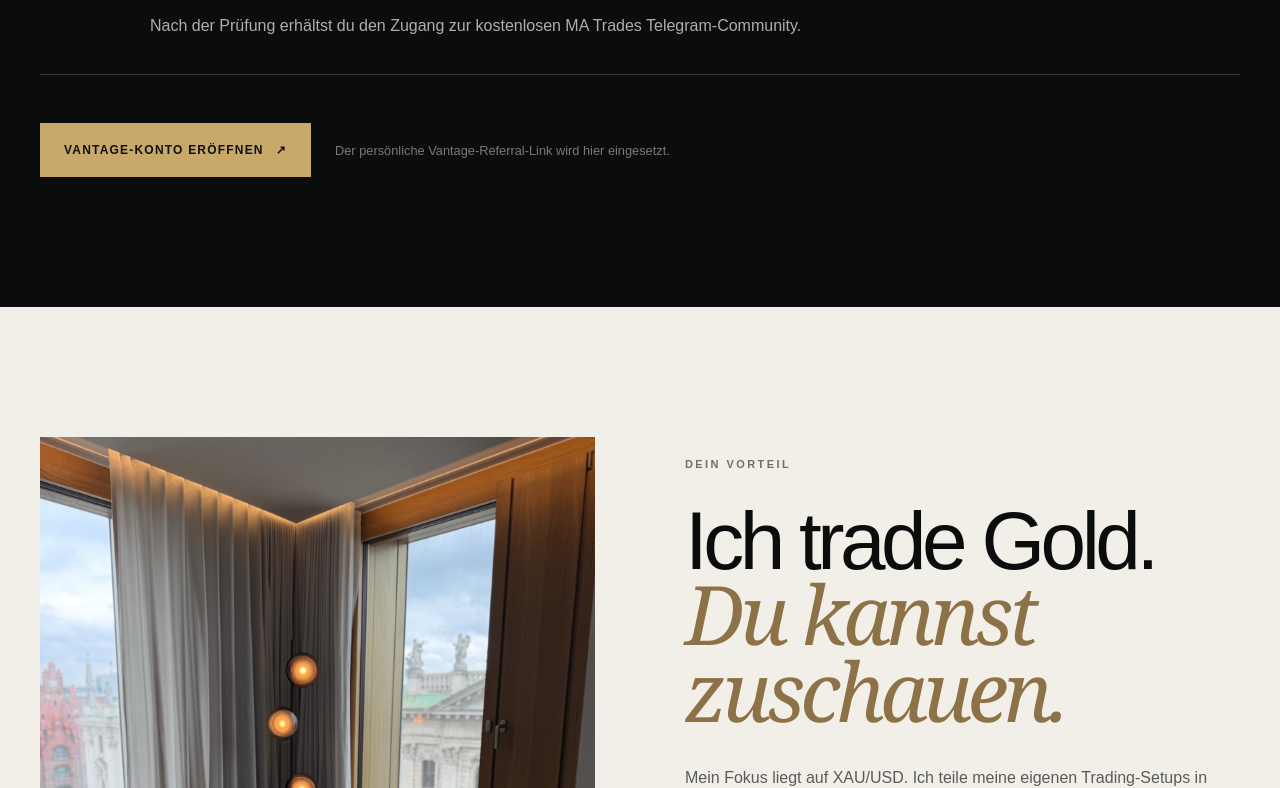
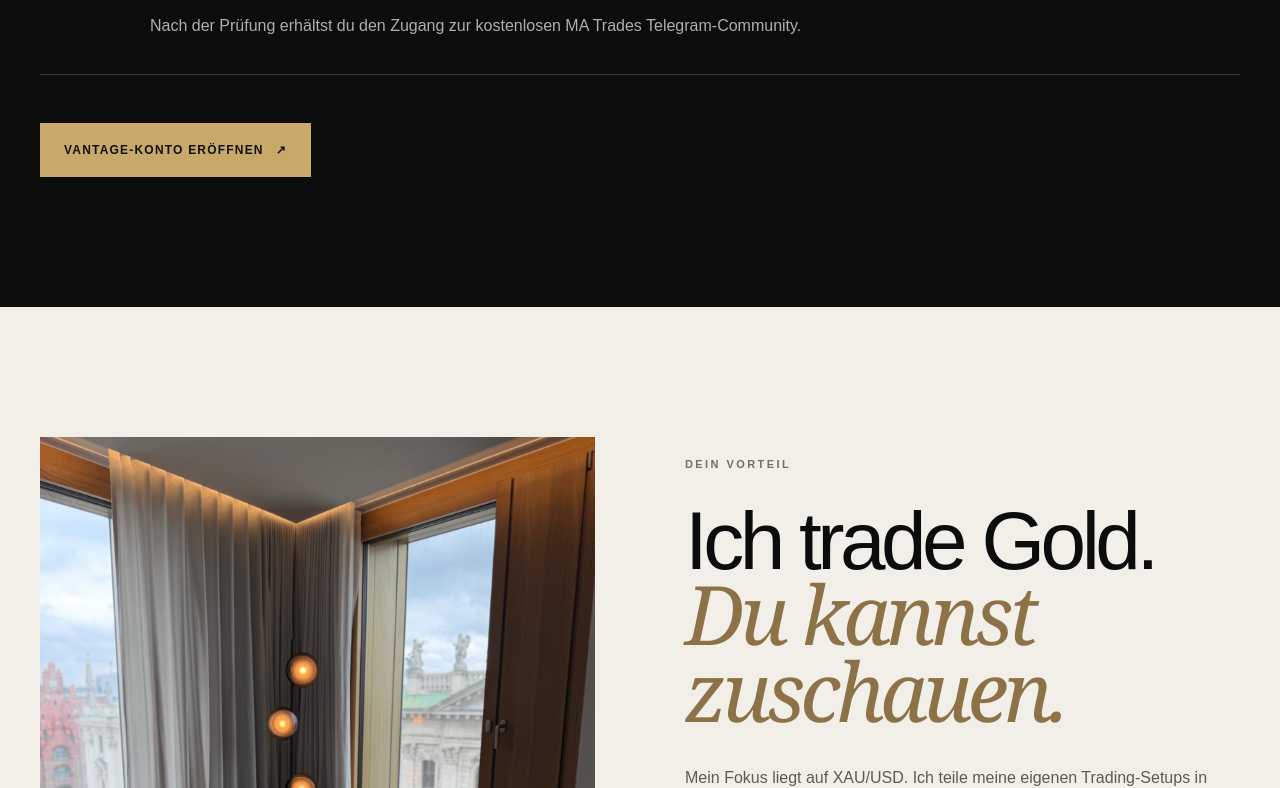
Before and after one commit to leonschuessler-del/max-aulbach-trading, a Next.js app: page / in a window 1280 px wide. Shown: the part 3252-4040 px from the top of the page. Built offline with nearby package versions, Linux system fonts and the light colour scheme.

Commit message:
Add Vantage referral link and fix mobile hero framing

```diff
--- a/app/logo.css
+++ b/app/logo.css
@@ -36,7 +36,7 @@
   }
 
   .hero-image {
-    object-position: 66% center;
+    object-position: 58% center;
   }
 
   #broker {
--- a/app/page.tsx
+++ b/app/page.tsx
@@ -1,6 +1,6 @@
 import Image from "next/image";
 
-const BROKER_URL = "#broker"; // Vantage referral link is inserted here.
+const BROKER_URL = "https://www.vantagemarkets.com/open-live-account/?affid=MzIzNzA2NzE=&invitecode=8RDcF8cx";
 const TELEGRAM_URL = "https://t.me/maxaulbach";
 
 const steps = [
@@ -31,7 +31,7 @@ export default function Home() {
             <Image src="/images/ma-logo-transparent.png" alt="Max Aulbach Trade Company" width={900} height={769} priority />
           </a>
           <div className="nav-links"><a href="#ablauf">Ablauf</a><a href="#about">Über Max</a><a href="#faq">FAQ</a></div>
-          <a className="nav-cta" href={BROKER_URL}>Kostenlos starten <Arrow /></a>
+          <a className="nav-cta" href={BROKER_URL} target="_blank" rel="sponsored noreferrer noopener">Kostenlos starten <Arrow /></a>
         </nav>
       </header>
 
@@ -43,7 +43,7 @@ export default function Home() {
           <h1>Ich trade.<br />Ich teile.<br /><em>Du entscheidest.</em></h1>
           <p className="hero-copy">Erhalte Einblicke in meine Setups, Analysen und Trades – transparent, nachvollziehbar und direkt auf dein Handy.</p>
           <div className="hero-actions">
-            <a className="button button-light" href={BROKER_URL}>Jetzt kostenlos starten <Arrow /></a>
+            <a className="button button-light" href={BROKER_URL} target="_blank" rel="sponsored noreferrer noopener">Jetzt kostenlos starten <Arrow /></a>
             <a className="text-link" href="#ablauf">So funktioniert&apos;s <span>↓</span></a>
           </div>
           <div className="trust-row"><span>Keine Abonnements</span><span>Keine versteckten Kosten</span><span>Volle Kontrolle</span></div>
@@ -65,7 +65,7 @@ export default function Home() {
       <section className="process section" id="ablauf">
         <div className="shell"><p className="kicker kicker-light">In vier Schritten</p><div className="section-heading"><h2>So bekommst du<br /><i>deinen Zugang.</i></h2><p>Ein klarer Ablauf. Kein Abo. Keine versteckten Community-Gebühren.</p></div>
           <div className="steps">{steps.map(([number,title,text]) => <article className="step" key={number}><span>{number}</span><div><h3>{title}</h3><p>{text}</p></div></article>)}</div>
-          <div className="process-actions" id="broker"><a className="button button-accent" href={BROKER_URL}>Vantage-Konto eröffnen <Arrow /></a><small>Der persönliche Vantage-Referral-Link wird hier eingesetzt.</small></div>
+          <div className="process-actions" id="broker"><a className="button button-accent" href={BROKER_URL} target="_blank" rel="sponsored noreferrer noopener">Vantage-Konto eröffnen <Arrow /></a></div>
         </div>
       </section>
 
@@ -89,7 +89,7 @@ export default function Home() {
 
       <section className="faq section shell" id="faq"><p className="kicker">Gut zu wissen</p><div className="faq-grid"><h2>Häufige<br /><i>Fragen.</i></h2><div>{faqs.map(([q,a],i) => <details key={q} open={i===0}><summary>{q}<span>+</span></summary><p>{a}</p></details>)}</div></div></section>
 
-      <section className="final-cta"><Image src="/images/trading-chart-cash.jpg" alt="" fill sizes="100vw" /><div className="final-overlay" /><div className="shell final-content"><p className="eyebrow"><span /> DEIN NÄCHSTER SCHRITT</p><h2>Bereit,<br /><i>anzufangen?</i></h2><a className="button button-accent" href={BROKER_URL}>Jetzt kostenlos starten <Arrow /></a></div></section>
+      <section className="final-cta"><Image src="/images/trading-chart-cash.jpg" alt="" fill sizes="100vw" /><div className="final-overlay" /><div className="shell final-content"><p className="eyebrow"><span /> DEIN NÄCHSTER SCHRITT</p><h2>Bereit,<br /><i>anzufangen?</i></h2><a className="button button-accent" href={BROKER_URL} target="_blank" rel="sponsored noreferrer noopener">Jetzt kostenlos starten <Arrow /></a></div></section>
 
       <footer><div className="shell footer-top"><div className="brand-logo brand-logo-footer"><Image src="/images/ma-logo-transparent.png" alt="Max Aulbach Trade Company" width={900} height={769} /></div><p>Eine Trading-Community, aufgebaut auf Transparenz, klaren Strategien und kontinuierlicher Weiterentwicklung.</p><div><a href="https://www.instagram.com/max_aulbach/" target="_blank" rel="noreferrer">Instagram · @Max_Aulbach</a><a href={TELEGRAM_URL} target="_blank" rel="noreferrer">Telegram</a></div></div><div className="shell legal"><p>© 2026 MA Trades™ · Alle Rechte vorbehalten.</p><p>Trading mit CFDs und Forex ist mit erheblichen Risiken verbunden und kann zum vollständigen Verlust des eingesetzten Kapitals führen. Alle Inhalte dienen ausschließlich Informations- und Bildungszwecken und stellen keine Anlageberatung, Handelsempfehlung oder Gewinnzusage dar. Vergangene Ergebnisse sind keine Garantie für zukünftige Erfolge.</p></div></footer>
     </main>
```
